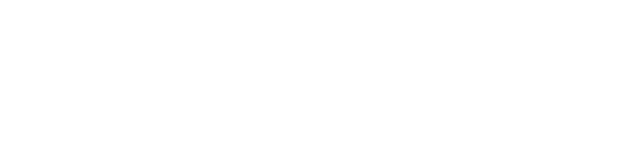
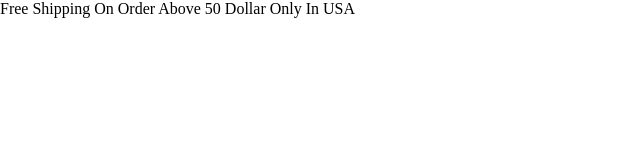
Before and after one commit to saimajatoi11/Scant-website, a plain HTML site: page index.html in a window 1280 px wide. Shown: the whole page, without its empty margins (0-640 px from the left). Drawn offline with Linux system fonts and the light colour scheme.

Commit message:
changed some files

```diff
--- a/index.html
+++ b/index.html
@@ -4,8 +4,23 @@
     <meta charset="UTF-8">
     <meta name="viewport" content="width=device-width, initial-scale=1.0">
     <title>Fragrance Selling Ecommerce Website</title>
+    <link rel="stylesheet" href="style.css">
 </head>
 <body>
+    <!--
+    - #HEADER
+    -->
+    <header class= "header">
+        <div class="alert">
+            <div class = "container">
+                <p class = "alert-text"> Free Shipping On Order Above 50 Dollar Only In USA </p>
+
+            </div>
+
+        </div>
+
+    </header>
+
 
 </body>
 </html>
--- a/style.css
+++ b/style.css
@@ -0,0 +1,8 @@
+*{
+    margin: 0;
+    padding: 0;
+}
+
+navbar{
+    background-color: rgb 70,67,67;
+}
```
